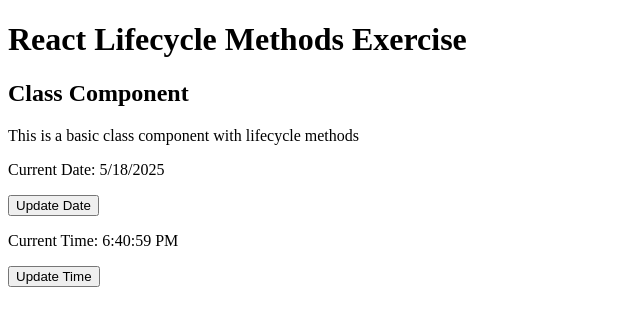
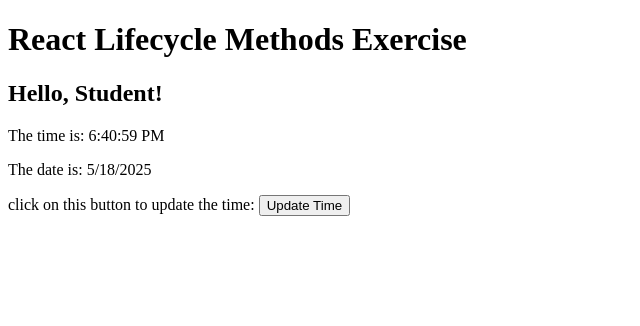
Before and after one commit to oliveroliverio/CF3_client-side-programming, a React (Create React App) app in the folder 3.4_React-Lifecycle-Methods/: page / in a window 1280 px wide. Shown: the top 326 px of the page, without its empty margins (0-640 px from the left). Built offline with nearby package versions, Linux system fonts and the light colour scheme.

Commit message:
practice with props

```diff
--- a/3.4_React-Lifecycle-Methods/src/App.js
+++ b/3.4_React-Lifecycle-Methods/src/App.js
@@ -5,7 +5,7 @@
   return (
     <div className="App">
       <h1>React Lifecycle Methods Exercise</h1>
-      <ClassComponent />
+      <ClassComponent name="Student" />
     </div>
   );
 }
--- a/3.4_React-Lifecycle-Methods/src/ClassComponent.js
+++ b/3.4_React-Lifecycle-Methods/src/ClassComponent.js
@@ -29,16 +29,12 @@
 
   render() {
     return (
-      <div>
-        <h2>Class Component</h2>
-        <p>This is a basic class component with lifecycle methods</p>
-        <p>Current Date: {this.state.currentDate.toLocaleDateString()}</p>
-        {/* Add a button to change the date to 5 days from now */}
-        <button onClick={() => this.setState({ currentDate: new Date(this.state.currentDate.getTime() + 5 * 24 * 60 * 60 * 1000) })}>Update Date</button>
-        <p>Current Time: {this.state.currentDate.toLocaleTimeString()}</p>
-        {/* add button that updates time when clicked */}
-        <button onClick={() => this.setState({ currentDate: new Date() })}> Update Time</button>
-      </div>
+      <>
+        <h2> Hello, {this.props.name}!</h2>
+        <p> The time is: {this.state.currentDate.toLocaleTimeString()}</p>
+        <p> The date is: {this.state.currentDate.toLocaleDateString()}</p>
+        <p> click on this button to update the time: <button onClick={() => this.setState({ currentDate: new Date() })}>Update Time</button></p>
+      </>
     );
   }
 }
```
